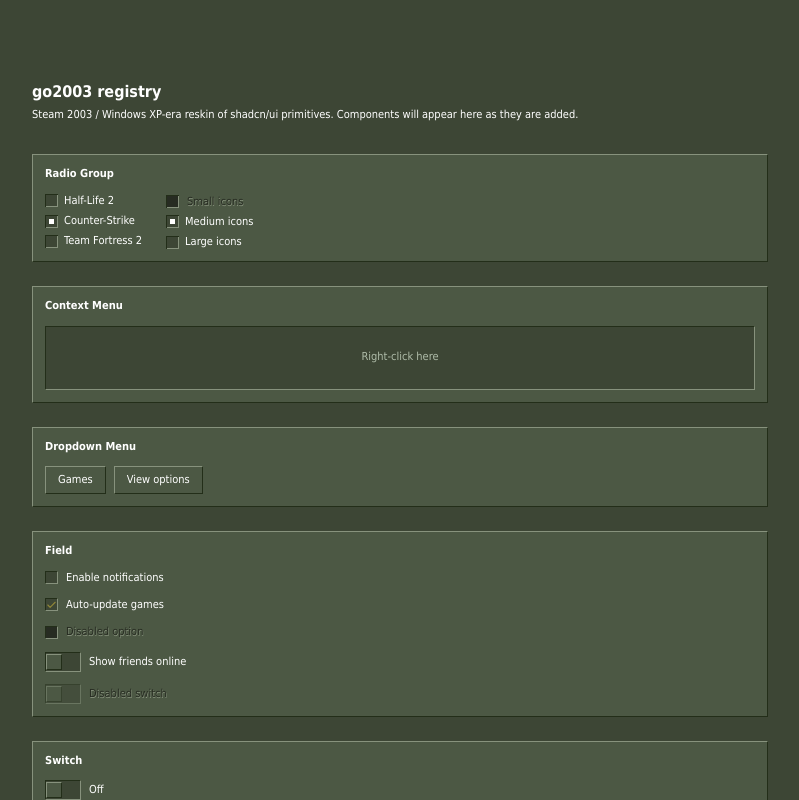
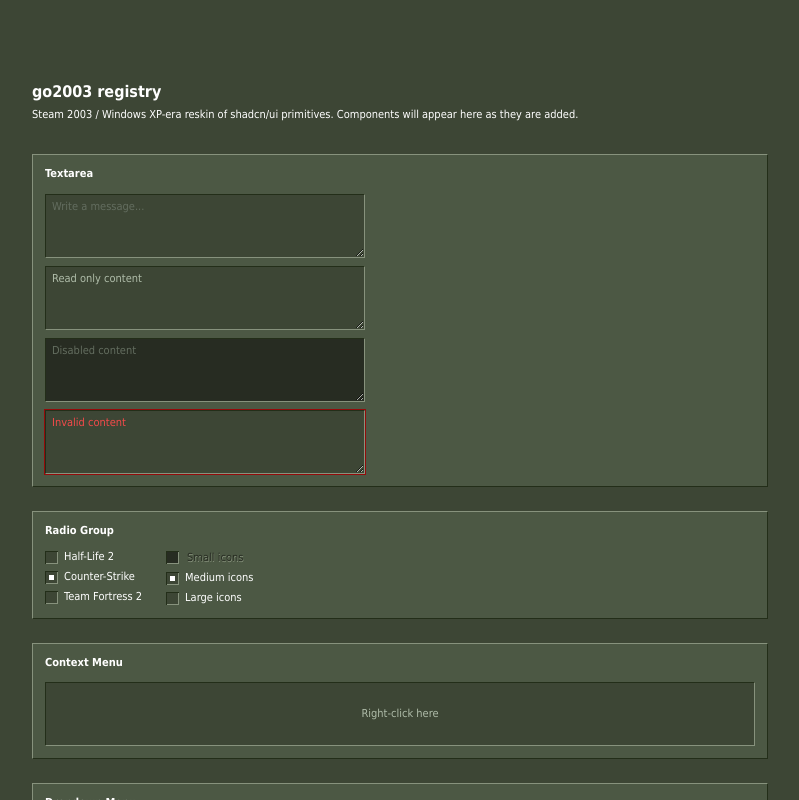
Before and after one commit to OnlyNinjaGear/go2003, a Next.js app: page / in a window 1280 px wide. Shown: the top 800 px of the page, without its empty margins (240-1039 px from the left). Built offline with nearby package versions, Linux system fonts and the light colour scheme.

Commit message:
auto: page.tsx

```diff
--- a/app/page.tsx
+++ b/app/page.tsx
@@ -93,6 +93,17 @@ export default function Home() {
       </header>
 
       <main className="flex flex-1 flex-col gap-6">
+        <section className="bevel-out bg-panel flex flex-col gap-3 p-3">
+          <h2 className="font-bold">Textarea</h2>
+
+          <div className="flex flex-col gap-2 max-w-xs">
+            <Textarea placeholder="Write a message..." />
+            <Textarea defaultValue="Read only content" readOnly />
+            <Textarea defaultValue="Disabled content" disabled />
+            <Textarea defaultValue="Invalid content" aria-invalid="true" />
+          </div>
+        </section>
+
         <section className="bevel-out bg-panel flex flex-col gap-3 p-3">
           <h2 className="font-bold">Radio Group</h2>
 
```
